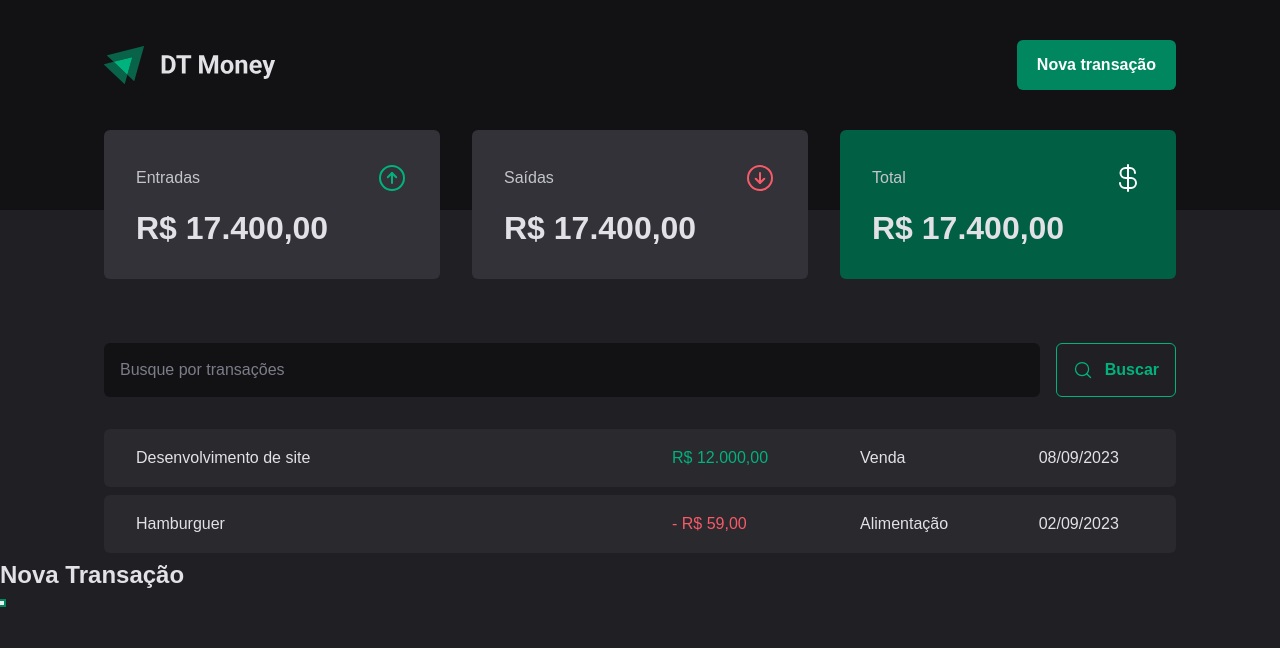
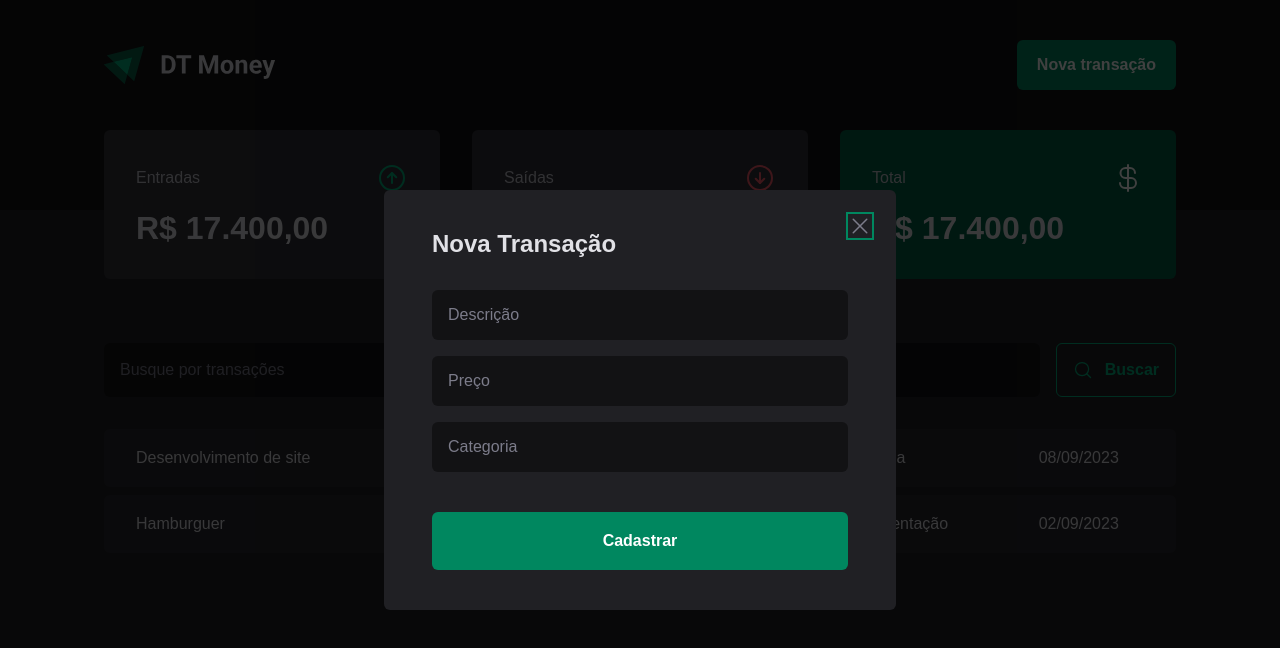
Before and after one commit to caiofelipe97/ignite-dt-money, a React (Vite) app: page / in a window 1280 px wide. Both pictures are taken after a click on the button "Nova transação". Shown: the top 648 px of the page. Built offline with nearby package versions, Linux system fonts and the light colour scheme.

Commit message:
Add New Transaction modal

```diff
--- a/src/components/Header/index.tsx
+++ b/src/components/Header/index.tsx
@@ -2,6 +2,7 @@
 import * as Dialog from "@radix-ui/react-dialog";
 
 import logoImg from "../../assets/logo.svg";
+import { NewTransactionModal } from "../NewTransactionModal";
 
 export function Header() {
   return (
@@ -13,13 +14,8 @@
           <Dialog.Trigger asChild>
             <NewTransactionButton>Nova transação</NewTransactionButton>
           </Dialog.Trigger>
-          <Dialog.Portal>
-            <Dialog.Overlay />
-            <Dialog.Content>
-              <Dialog.Title>Nova Transação</Dialog.Title>
-              <Dialog.Close />
-            </Dialog.Content>
-          </Dialog.Portal>
+          <NewTransactionModal />
+
         </Dialog.Root>
       </HeaderContent>
     </HeaderContainer>
--- /dev/null
+++ b/src/components/NewTransactionModal/index.tsx
@@ -0,0 +1,23 @@
+import * as Dialog from "@radix-ui/react-dialog";
+import { CloseButton, Content, Overlay } from "./styles";
+import { X } from "phosphor-react";
+
+export function NewTransactionModal() {
+  return (
+    <Dialog.Portal>
+      <Overlay />
+      <Content>
+        <Dialog.Title>Nova Transação</Dialog.Title>
+        <CloseButton>
+          <X size={24} />
+        </CloseButton>
+        <form action="">
+          <input type="text" placeholder="Descrição" required />
+          <input type="number" placeholder="Preço" required />
+          <input type="text" placeholder="Categoria" required />
+          <button type="submit">Cadastrar</button>
+        </form>
+      </Content>
+    </Dialog.Portal>
+  );
+}
--- /dev/null
+++ b/src/components/NewTransactionModal/styles.ts
@@ -0,0 +1,73 @@
+import styled from "styled-components";
+import * as Dialog from "@radix-ui/react-dialog";
+
+export const Overlay = styled(Dialog.Overlay)`
+  position: fixed;
+  width: 100vw;
+  height: 100vh;
+  inset: 0;
+  background: rgba(0, 0, 0, 0.75);
+`;
+
+export const Content = styled(Dialog.Content)`
+  min-width: 32rem;
+  border-radius: 6px;
+  padding: 2.5rem 3rem;
+  background: ${(props) => props.theme["gray-800"]};
+
+  position: fixed;
+  top: 50%;
+  left: 50%;
+  transform: translate(-50%, -50%);
+
+  form {
+    margin-top: 2rem;
+
+    display: flex;
+    flex-direction: column;
+    gap: 1rem;
+
+    input {
+      border-radius: 6px;
+      border: 0;
+      background: ${(props) => props.theme["gray-900"]};
+      color: ${(props) => props.theme["gray-300"]};
+      padding: 1rem;
+
+      &::placeholder {
+        color: ${(props) => props.theme["gray-500"]};
+      }
+    }
+
+    button[type="submit"] {
+      height: 58px;
+      border: 0;
+      background: ${(props) => props.theme["green-500"]};
+      color: ${(props) => props.theme.white};
+      font-weight: bold;
+      padding: 0 1.25rem;
+      border-radius: 6px;
+      margin-top: 1.5rem;
+      cursor: pointer;
+
+      &:hover {
+        background: ${(props) => props.theme["green-700"]};
+        transition: background-color 0.2s;
+      }
+    }
+  }
+`;
+
+export const CloseButton = styled(Dialog.Close)`
+  position: absolute;
+  background: transparent;
+  border: 0;
+  top: 1.5rem;
+  right: 1.5rem;
+
+  line-height: 0;
+
+  cursor: pointer;
+
+  color: ${(props) => props.theme["gray-500"]};
+`;
```
